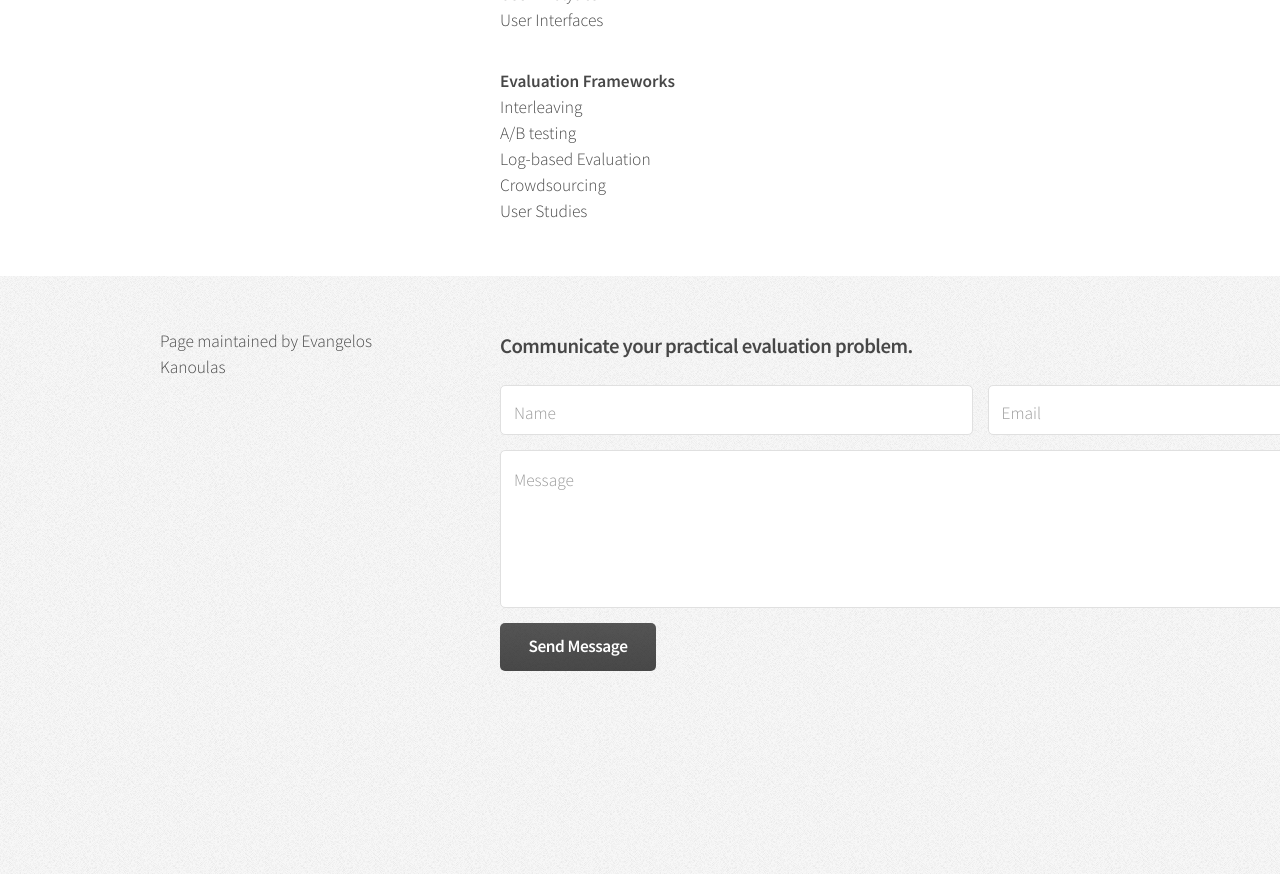
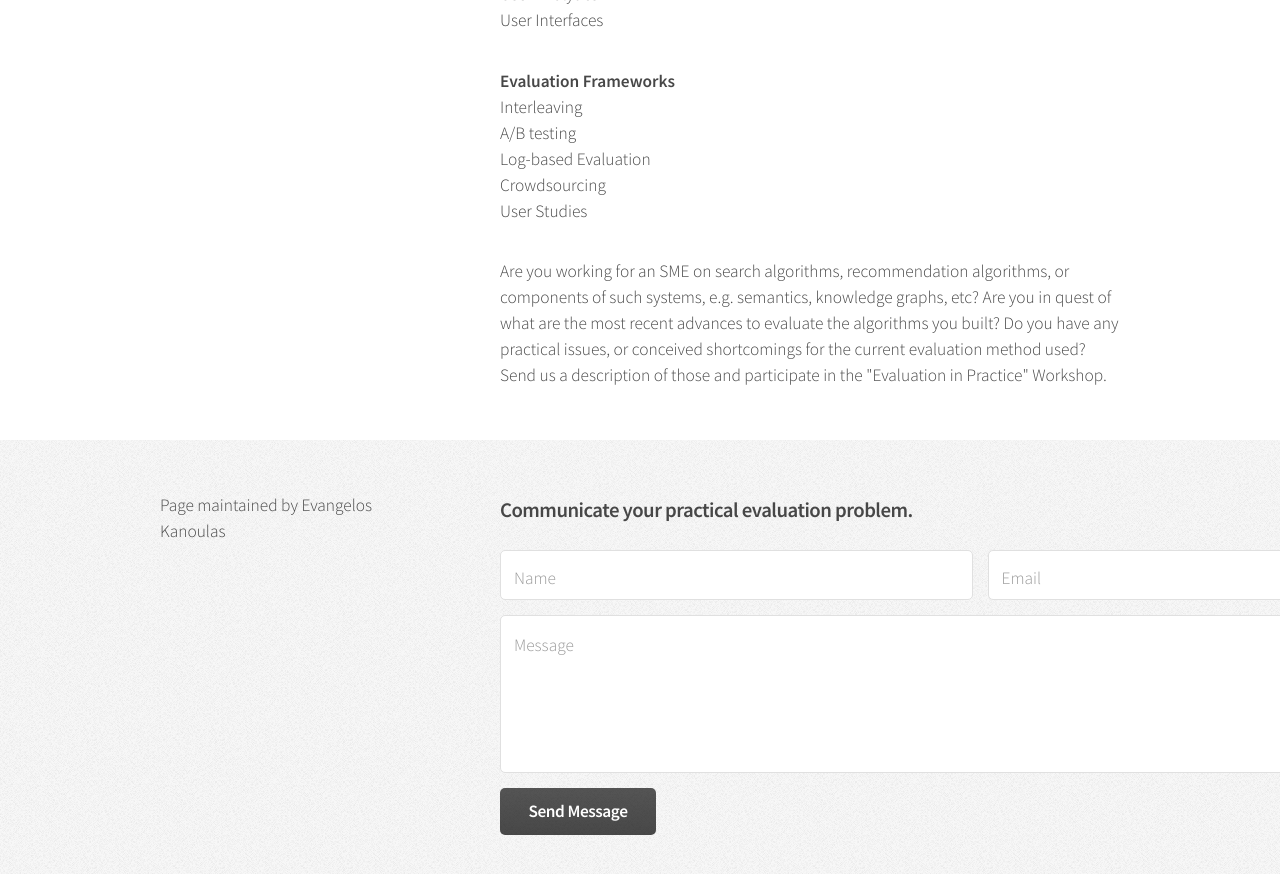
Before and after one commit to ekanou/RealEval, a Jekyll site: the page built from index.html, in a window 1280 px wide and 900 px high, scrolled down 919 px. Shown: the top 874 px of the window. Built offline with Jekyll 4.4.1, drawn with Linux system fonts in a browser that asks for light colours; the list of posts is cut into pages by our own code; before the commit the page ends 1676 px from its top, so only the background shows below that.

Commit message:
Update index.html

```diff
--- a/index.html
+++ b/index.html
@@ -52,8 +52,7 @@ layout: default
 									<li>Crowdsourcing</li>
 									<li>User Studies</li>
 								</ul>
-								<p></p>
-							</article>
+								<p>Are you working for an SME on search algorithms, recommendation algorithms, or components of such systems, e.g. semantics, knowledge graphs, etc? Are you in quest of what are the most recent advances to evaluate the algorithms you built? Do you have any practical issues, or conceived shortcomings for the current evaluation method used? Send us a description of those and participate in the "Evaluation in Practice" Workshop.</p>							</article>
 					</div>
 				</div>
 			</div>
```
